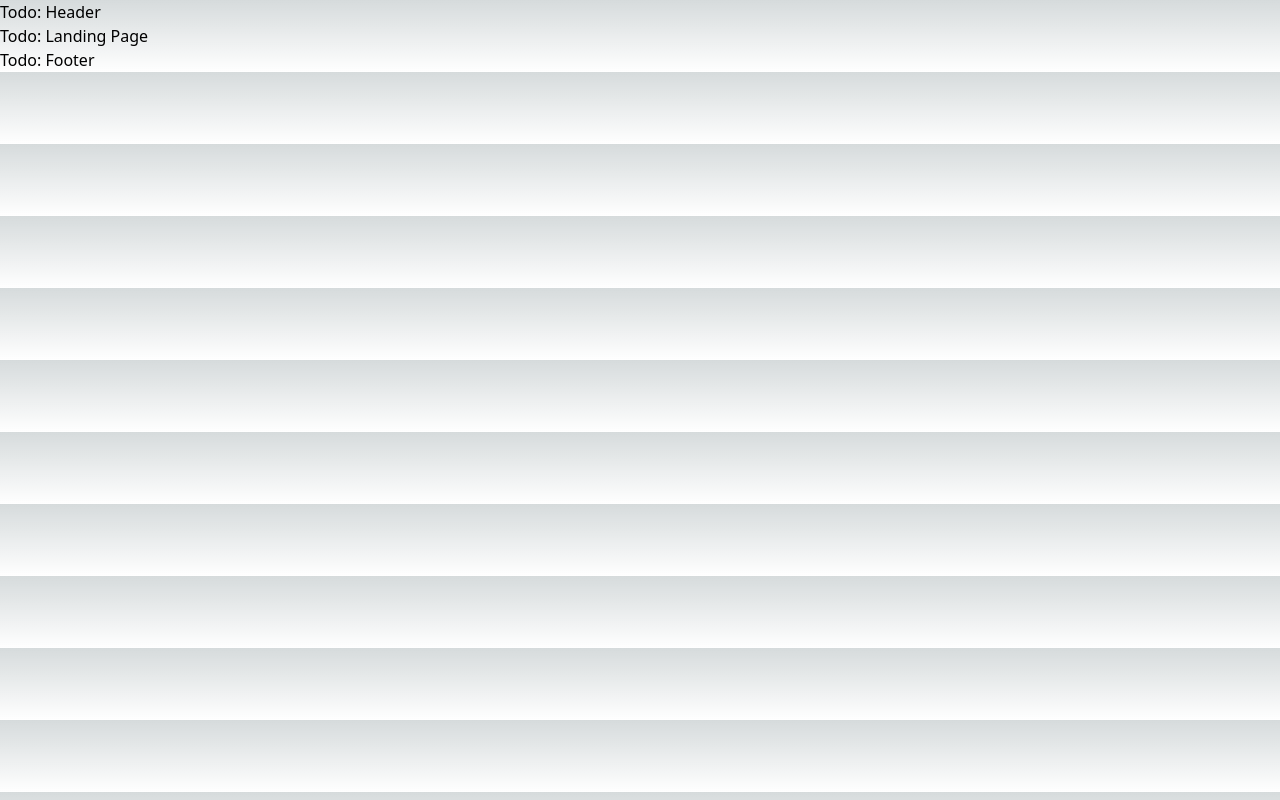
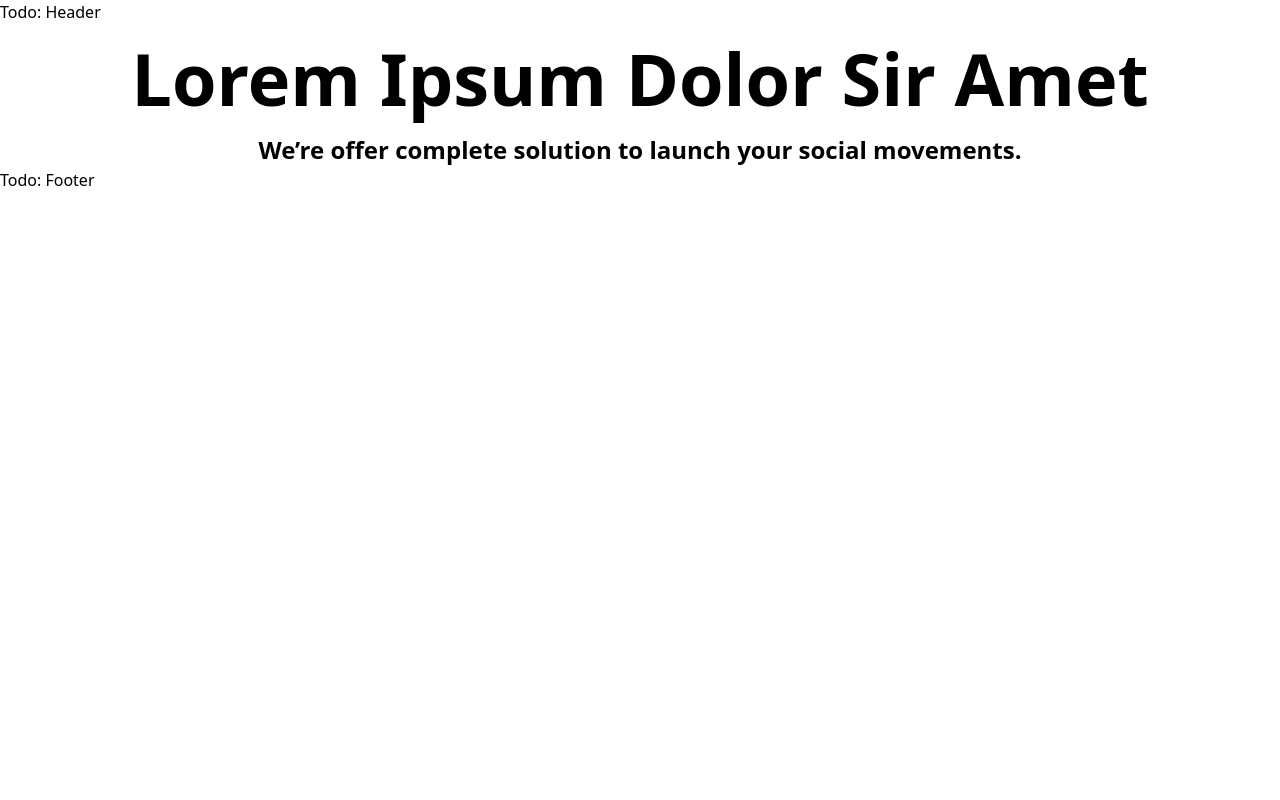
Before and after one commit to workshop-se/berswara-front, a Next.js app: page / in a window 1280 px wide. Built offline with nearby package versions, Linux system fonts and the light colour scheme.

Commit message:
menambahkan teks Lorem Ipsum, We're offer. Memutihkan bg

```diff
--- a/src/app/globals.css
+++ b/src/app/globals.css
@@ -1,7 +1,7 @@
 @tailwind base;
 @tailwind components;
 @tailwind utilities;
-
+/*
 :root {
   --foreground-rgb: 0, 0, 0;
   --background-start-rgb: 214, 219, 220;
@@ -30,4 +30,4 @@ body {
   .text-balance {
     text-wrap: balance;
   }
-}
+} */
--- a/src/app/layout.tsx
+++ b/src/app/layout.tsx
@@ -16,7 +16,7 @@ export default function RootLayout({
 }>) {
   return (
     <html lang="en">
-      <body>{children}</body>
+      <body className="">{children}</body>
     </html>
   );
 }
--- a/src/app/page.tsx
+++ b/src/app/page.tsx
@@ -6,7 +6,10 @@ export default function Home() {
     <main className="">
       <Header />
       <div>
-        Todo: Landing Page
+        {/* Todo: Landing Page */}
+        <h1 className="text-[72px] text-center font-bold">Lorem Ipsum Dolor Sir Amet</h1>
+        <p className="text-[24px] text-center font-bold">We’re offer complete solution to launch your social movements.</p>
+
       </div>
       <Footer />
     </main>
```
